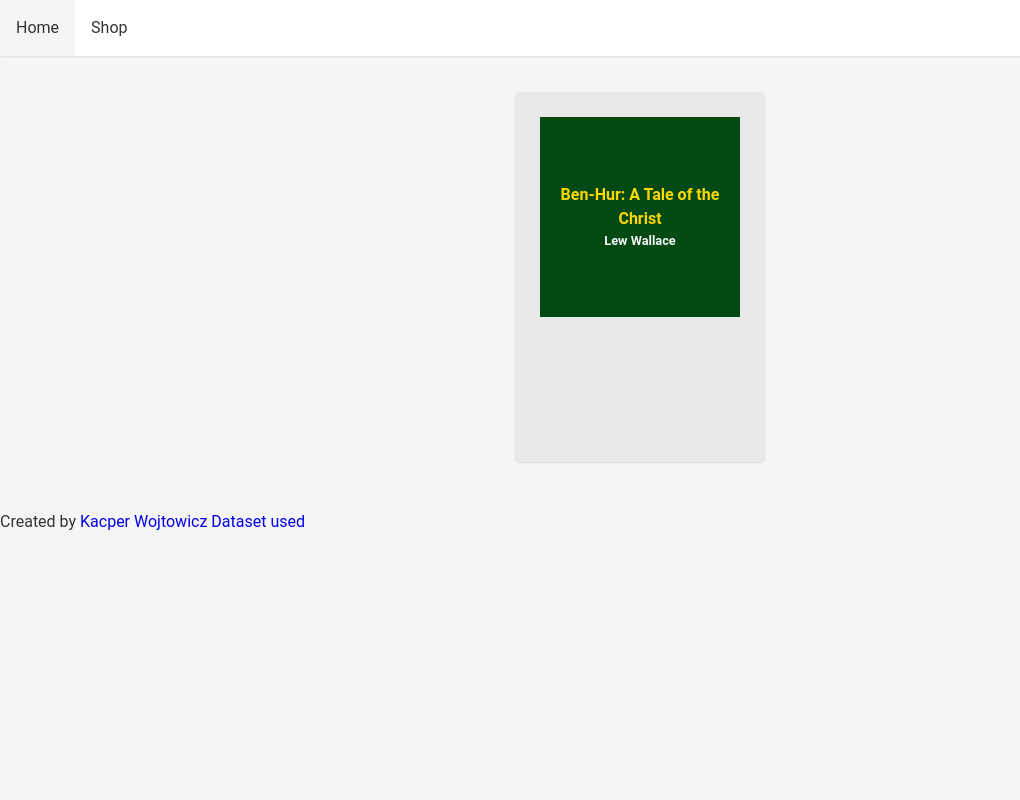
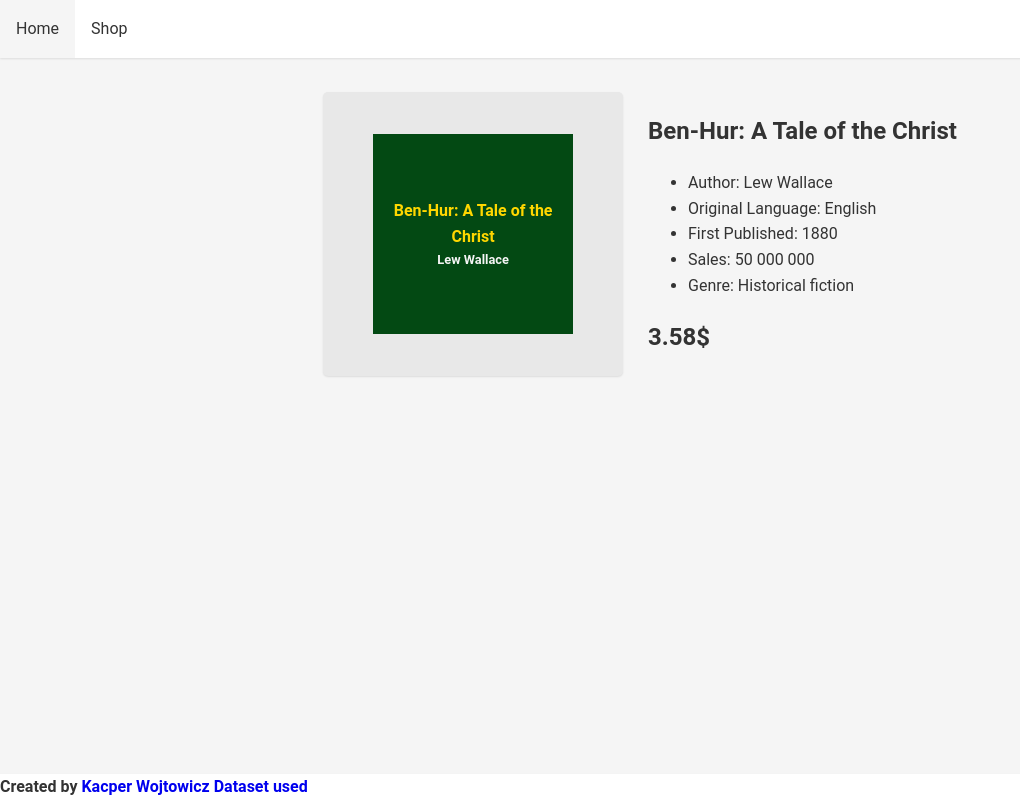
Before and after one commit to kapiw04/bookstore, a Django app: page /details/20/ in a window 1280 px wide. Shown: the whole page, without its empty margins (0-1020 px from the left). Run offline with Django 4.2, Linux system fonts and the light colour scheme; data comes from the database, SQL or seed files in the repository; both versions use the stored data as it was after the commit.

Commit message:
details page working

```diff
--- a/bookstore/books/forms.py
+++ b/bookstore/books/forms.py
@@ -10,7 +10,7 @@ class SearchForm(forms.Form):
                              )
     sortby = forms.ChoiceField(label="Sort by",
                                choices=[('title', 'Title'), ('author',
-                                                             'Author'), ('price', 'Price')],
+                                                             'Author'), ('price', 'Price'), ('sales_in_millions', 'Popularity')],
                                required=False,
                                initial='title',
                                widget=forms.Select(
--- a/bookstore/books/models.py
+++ b/bookstore/books/models.py
@@ -1,4 +1,5 @@
 from django.db import models
+
 
 class Author(models.Model):
     id = models.AutoField(primary_key=True)
@@ -6,6 +7,7 @@ class Author(models.Model):
 
     def __str__(self):
         return self.name
+
 
 class Genre(models.Model):
     id = models.AutoField(primary_key=True)
@@ -22,7 +24,17 @@ class Book(models.Model):
     original_language = models.CharField(max_length=50, null=True)
     first_published = models.PositiveIntegerField(null=True, default=1900)
     sales_in_millions = models.PositiveIntegerField(null=True)
-    genre = models.ForeignKey(Genre, on_delete=models.SET_NULL, null=True)
-    price = models.DecimalField(max_digits=6, decimal_places=2, null=True, default=5.99)
+    genre = models.ForeignKey(
+        Genre, on_delete=models.SET_NULL, null=True)
+    price = models.DecimalField(
+        max_digits=6, decimal_places=2, null=True, default=5.99)
+
     def __str__(self):
         return self.title
+
+    def get_sales_in_millions(self):
+        return self.sales_in_millions * 1000000
+
+
+def generate_random_genre():
+    return Genre.objects.get_or_create(name='Random')[0]
--- a/bookstore/books/static/css/styles.css
+++ b/bookstore/books/static/css/styles.css
@@ -1,7 +1,7 @@
 body {
   font-family: "Roboto", sans-serif;
   font-size: 1rem;
-  line-height: 1.5;
+  line-height: 1.6;
   margin: 0;
   padding: 0;
   background-color: #f5f5f5;
@@ -188,5 +188,24 @@ nav ul li a:hover {
 }
 
 .details .product-item {
-  grid-template-columns: 1fr;
+  grid-template-rows: 1fr;
+  width: 300px;
+}
+
+footer {
+  background-color: #fff;
+  box-shadow: 0 1px 2px rgba(0, 0, 0, 0.1);
+  position: fixed;
+  bottom: 0;
+  left: 0;
+  width: 100%;
+  z-index: 100;
+  display: flex;
+  justify-content: space-between;
+}
+footer p {
+  margin: 0;
+  padding: 0;
+  font-size: 1rem;
+  font-weight: 700;
 }/*# sourceMappingURL=styles.css.map */
--- a/bookstore/books/static/css/styles.scss
+++ b/bookstore/books/static/css/styles.scss
@@ -193,6 +193,25 @@ nav {
 
 .details {
   .product-item {
-    grid-template-columns: 1fr;
+    grid-template-rows: 1fr;
+    width: 300px;
   }
 }
+
+footer {
+  background-color: #fff;
+  box-shadow: 0 1px 2px rgba(0, 0, 0, 0.1);
+  position: fixed;
+  bottom: 0;
+  left: 0;
+  width: 100%;
+  z-index: 100;
+  display: flex;
+  justify-content: space-between;
+  p {
+    margin: 0;
+    padding: 0;
+    font-size: 1rem;
+    font-weight: 700;
+  }
+}
--- a/bookstore/books/templates/details.html
+++ b/bookstore/books/templates/details.html
@@ -12,6 +12,34 @@
         </div>
       </div>
     </div>
+    <div class="details-container">
+      <h1 class="title">{{ book.title }}</h1>
+      <ul>
+        <li class="detail-text">
+          <span class="label">Author:</span>
+          <span class="value">{{ book.author }}</span>
+        </li>
+        <li class="detail-text">
+          <span class="label">Original Language:</span>
+          <span class="value">{{ book.original_language }}</span>
+        </li>
+        <li class="detail-text">
+          <span class="label">First Published:</span>
+          <span class="value">{{ book.first_published }}</span>
+        </li>
+        <li class="detail-text">
+          <span class="label">Sales:</span>
+          <span class="value"> {{ book.sales_in_millions }} 000 000 </span>
+        </li>
+        <li class="detail-text">
+          <span class="label">Genre:</span>
+          <span class="value">
+            {% if book.genre %} {{ book.genre }} {% else %} - {% endif %}
+          </span>
+        </li>
+      </ul>
+      <h2 class="price">{{ book.price }}$</h2>
+    </div>
   </div>
 </section>
 {% endblock %}
--- a/bookstore/books/templates/index.html
+++ b/bookstore/books/templates/index.html
@@ -11,7 +11,7 @@
     <header>
       <nav>
         <ul>
-          <li><a href="#">Home</a></li>
+          <li><a href="/">Home</a></li>
           <li><a href="#">Shop</a></li>
         </ul>
       </nav>
--- a/bookstore/books/views.py
+++ b/bookstore/books/views.py
@@ -35,10 +35,18 @@ def index(request):
             order_prefix = '' if order == 'asc' else '-'
             books = Book.objects.filter(title__icontains=search).order_by(
                 f'{order_prefix}author__name')
-        else:
+        elif sortby == 'price':
             order_prefix = '' if order == 'asc' else '-'
             books = Book.objects.filter(
                 title__icontains=search).order_by(f'{order_prefix}price')
+        elif sortby == 'sales_in_millions':
+            order_prefix = '' if order == 'asc' else '-'
+            books = Book.objects.filter(title__icontains=search).order_by(
+                f'{order_prefix}sales_in_millions')
+
+        form = SearchForm(request.GET)
+        return render(request, 'index.html', {'books': books, 'form': form})
+
     else:
         if sortby == 'title':
             order_prefix = '' if order == 'asc' else '-'
```
Also changed, not shown: bookstore/fill_with_random.py (added, +39 -0 lines), bookstore/books/migrations/0005_alter_book_genre.py (added), bookstore/books/migrations/0006_alter_book_genre.py (added), bookstore/db.sqlite3, 1 other file.
